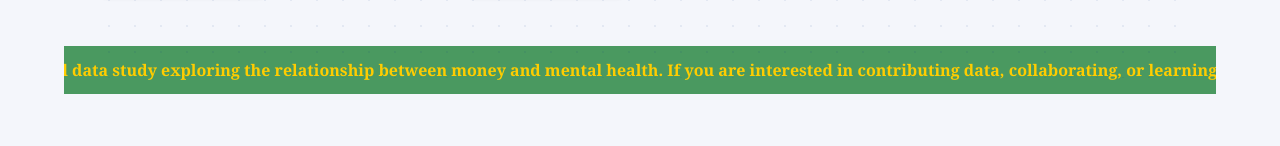
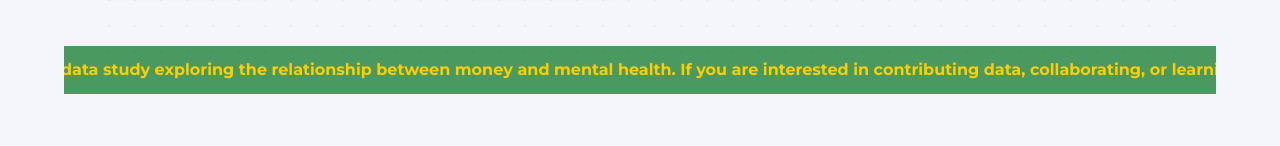
Before and after one commit to darasiemi/MoodMoney, a Next.js app: page / in a window 1280 px wide. Shown: the part 754-900 px from the top of the page. Built offline with nearby package versions, Linux system fonts and the light colour scheme.

Commit message:
fixed build issue

```diff
--- a/components/layout/NewsTicker.tsx
+++ b/components/layout/NewsTicker.tsx
@@ -16,8 +16,7 @@ export function NewsTicker({ items }: NewsTickerProps) {
           <span
             key={i}
             className="inline-flex items-center gap-2 text-ucd-gold text-base font-bold flex-shrink-0"
-            style={{ fontFamily: "var(--font-montserrat)" }}
-            style={{ paddingLeft: "3rem", paddingRight: "3rem" }}
+            style={{ fontFamily: "var(--font-montserrat)", paddingLeft: "3rem", paddingRight: "3rem" }}
           >
             <span className="text-white/60 mr-2">•</span>
             {text}
```
